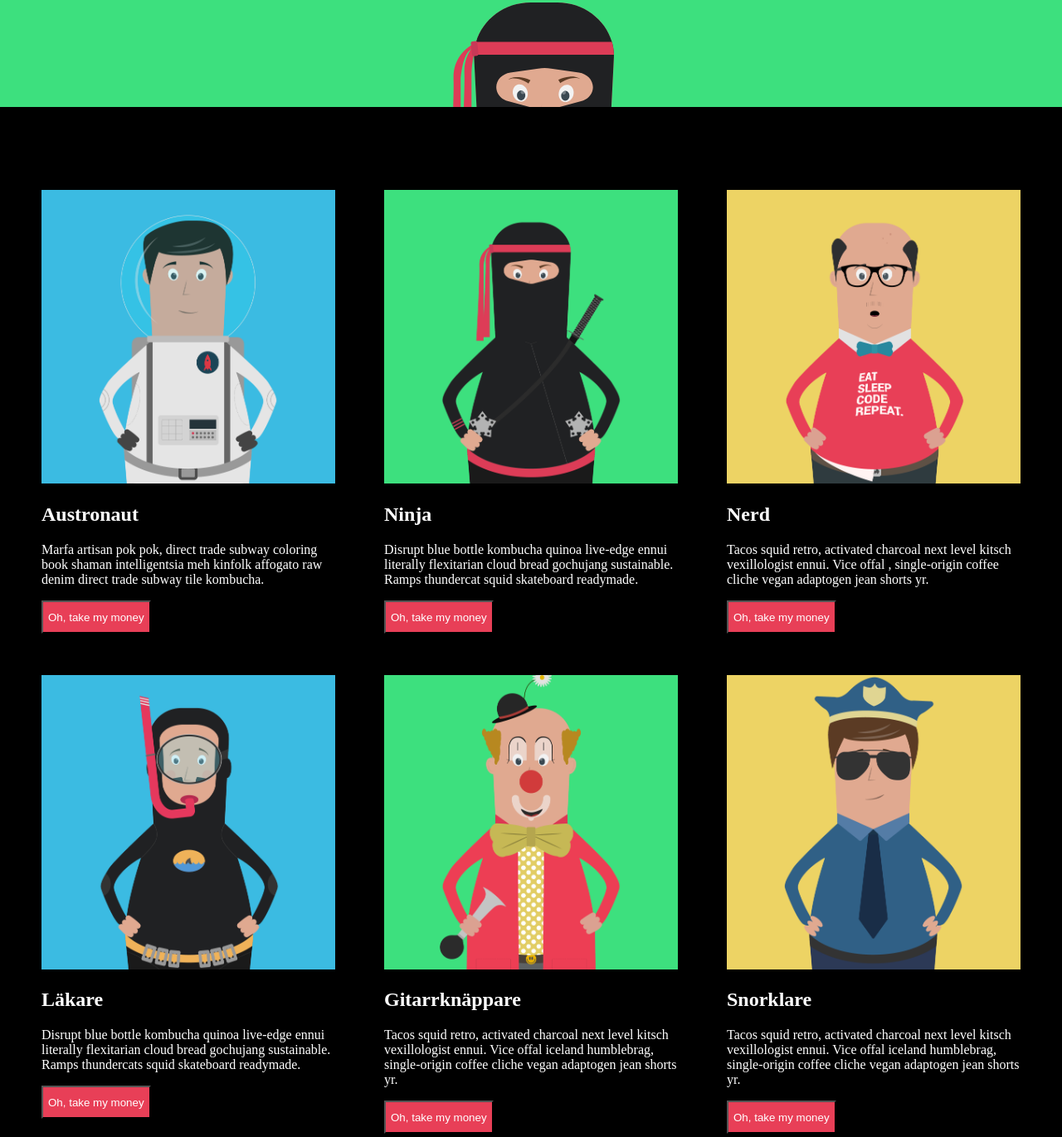
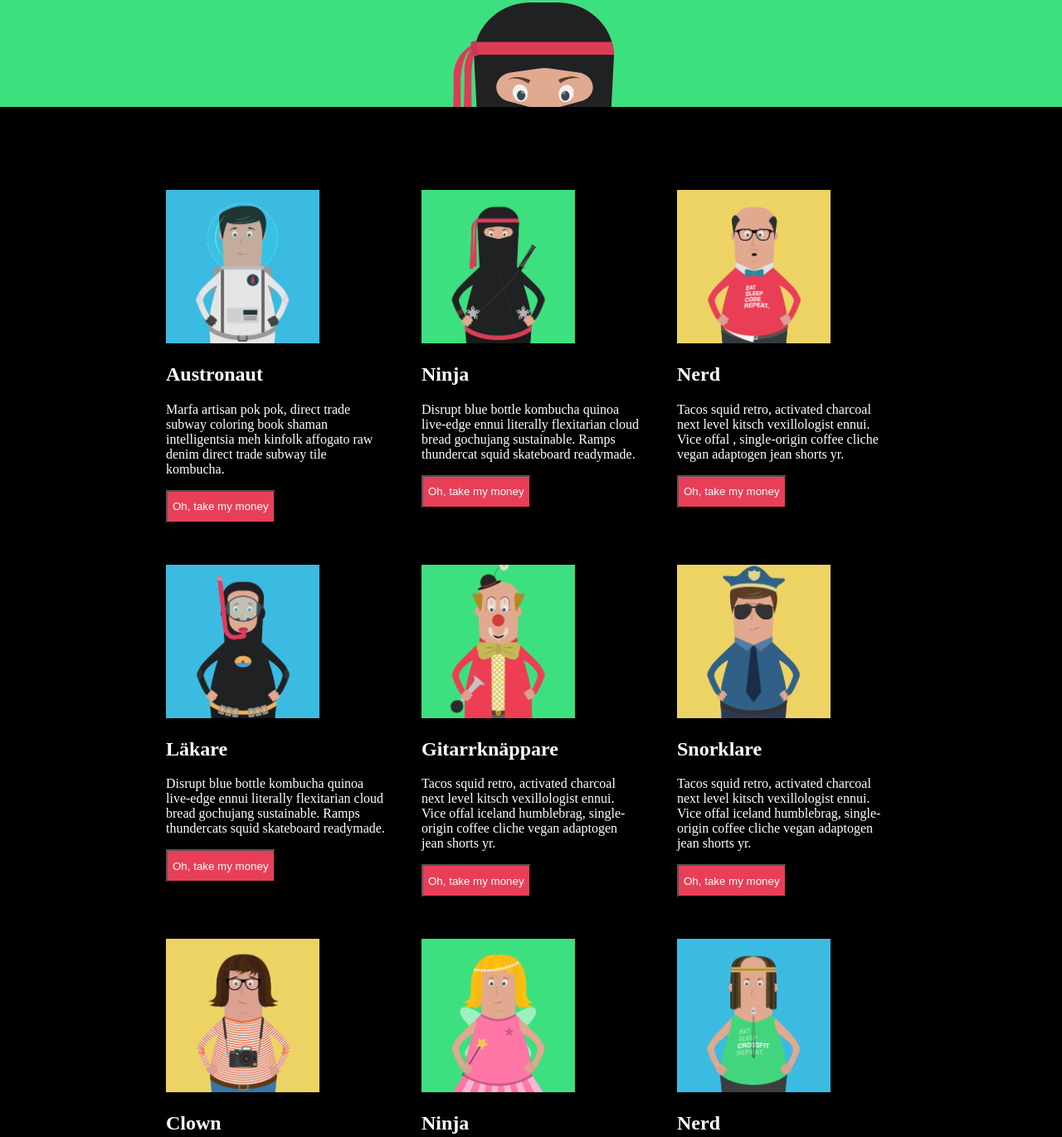
Before and after one commit to deepa5053/Postershop, a plain HTML site: page index.html in a window 1280 px wide. Shown: the part 271-1642 px from the top of the page at 83% size. Drawn offline with Linux system fonts and the light colour scheme.

Commit message:
size change

```diff
--- a/css/index.css
+++ b/css/index.css
@@ -31,8 +31,8 @@ h1 {
     flex-wrap: wrap;
     margin-top: 50PX;
     justify-content: space-between;
-    margin-left: 50px;
-    margin-right: 50px;
+    margin-left: 200px;
+    margin-right: 200px;
 }
 
 h2 {
--- a/index.html
+++ b/index.html
@@ -15,14 +15,14 @@
     </header>
     <section class="main1">
         <div class="card1">
-            <img src="images/img/char-1.png" alt="" style="width: 100%;">
+            <img src="images/img/char-1.png" alt="" style="width: 70%;">
             <h2><b>Austronaut</b></h2>
             <p class="card1_para">Marfa artisan pok pok, direct trade subway coloring book shaman intelligentsia meh
                 kinfolk affogato raw denim direct trade subway tile kombucha.</p>
             <button class="btn1">Oh, take my money</button>
         </div>
         <div class="card1">
-            <img src="images/img/char-2.png" alt="" style="width: 100%;">
+            <img src="images/img/char-2.png" alt="" style="width: 70%;">
             <h2><b>Ninja</b></h2>
             <p class="card1_para">Disrupt blue bottle kombucha quinoa live-edge ennui literally
                 flexitarian cloud bread gochujang sustainable. Ramps thundercat squid skateboard
@@ -30,7 +30,7 @@
             <button class="btn1">Oh, take my money</button>
         </div>
         <div class="card1">
-            <img src="images/img/char-3.png" alt="" style="width: 100%;">
+            <img src="images/img/char-3.png" alt="" style="width: 70%;">
             <h2><b>Nerd</b></h2>
             <p class="card1_para">Tacos squid retro, activated charcoal next level kitsch
                 vexillologist ennui. Vice offal , single-origin coffee cliche
@@ -38,7 +38,7 @@
             <button class="btn1">Oh, take my money</button>
         </div>
         <div class="card1">
-            <img src="images/img/char-4.png" alt="" style="width: 100%;">
+            <img src="images/img/char-4.png" alt="" style="width: 70%;">
             <h2><b>Läkare</b></h2>
             <p class="card1_para">Disrupt blue bottle kombucha quinoa live-edge ennui literally
                 flexitarian cloud bread gochujang sustainable. Ramps thundercats squid skateboard
@@ -46,7 +46,7 @@
             <button class="btn1">Oh, take my money</button>
         </div>
         <div class="card1">
-            <img src="images/img/char-5.png" alt="" style="width: 100%;">
+            <img src="images/img/char-5.png" alt="" style="width: 70%;">
             <h2><b>Gitarrknäppare</b></h2>
             <p class="card1_para">Tacos squid retro, activated charcoal next level kitsch
                 vexillologist ennui. Vice offal iceland humblebrag, single-origin coffee cliche
@@ -54,7 +54,7 @@
             <button class="btn1">Oh, take my money</button>
         </div>
         <div class="card1">
-            <img src="images/img/char-6.png" alt="" style="width: 100%;">
+            <img src="images/img/char-6.png" alt="" style="width: 70%;">
             <h2><b>Snorklare</b></h2>
             <p class="card1_para">Tacos squid retro, activated charcoal next level kitsch
                 vexillologist ennui. Vice offal iceland humblebrag, single-origin coffee cliche
@@ -62,7 +62,7 @@
             <button class="btn1">Oh, take my money</button>
         </div>
         <div class="card1">
-            <img src="images/img/char-7.png" alt="" style="width: 100%;">
+            <img src="images/img/char-7.png" alt="" style="width: 70%;">
             <h2><b>Clown</b></h2>
             <p class="card1_para">Tacos squid retro, activated charcoal next level kitsch
                 vexillologist ennui. Vice offal iceland humblebrag, single-origin coffee cliche
@@ -70,7 +70,7 @@
             <button class="btn1">Oh, take my money</button>
         </div>
         <div class="card1">
-            <img src="images/img/char-8.png" alt="" style="width: 100%;">
+            <img src="images/img/char-8.png" alt="" style="width: 70%;">
             <h2><b>Ninja</b></h2>
             <p class="card1_para">Tacos squid retro, activated charcoal next level kitsch
                 vexillologist ennui. Vice offal iceland humblebrag, single-origin coffee cliche
@@ -78,7 +78,7 @@
             <button class="btn1">Oh, take my money</button>
         </div>
         <div class="card1">
-            <img src="images/img/char-9.png" alt="" style="width: 100%;">
+            <img src="images/img/char-9.png" alt="" style="width: 70%;">
             <h2><b>Nerd</b></h2>
             <p class="card1_para">Tacos squid retro, activated charcoal next level kitsch
                 vexillologist ennui. Vice offal iceland humblebrag, single-origin coffee cliche
@@ -88,7 +88,7 @@
     </section>
     <section class="main2">
         <div class="card2">
-            <img src="images/img/char-10.png" alt="" style="width: 100%;">
+            <img src="images/img/char-10.png" alt="" style="width: 70%;">
             <h2><b>Fotograf</b></h2>
             <p class="card2_para">Disrupt blue bottle kombucha quinoa live-edge ennui literally
                 flexitarian cloud bread gochujang blue bottle sustainable. Ramps thundercats squid skateboard
@@ -96,7 +96,7 @@
             <button class="btn1">Oh, take my money</button>
         </div>
         <div class="card2">
-            <img src="images/img/char-9.png" alt="" style="width: 100%;">
+            <img src="images/img/char-9.png" alt="" style="width: 70%;">
             <h2><b>Personlig Tränare</b></h2>
             <p class="card2_para">Tacos squid retro, activated charcoal next level kitsch
                 vexillologist ennui. Vice offal iceland humblebrag, single-origin coffee cliche
```
